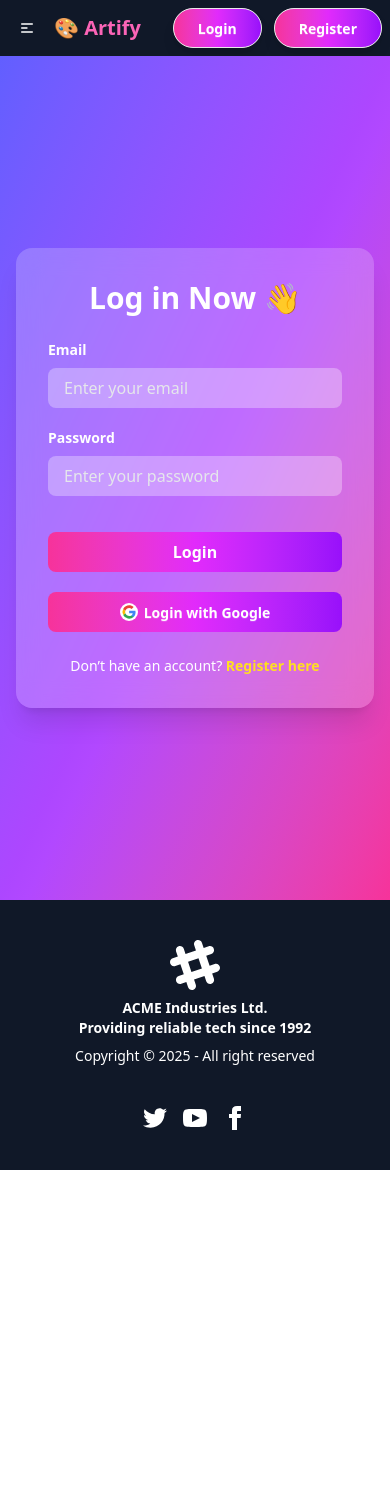
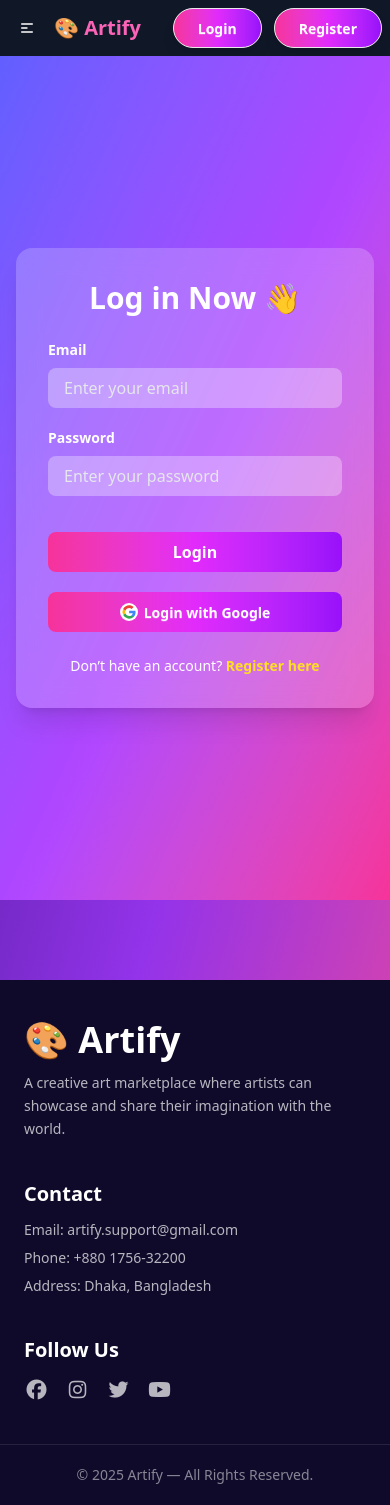
Before and after one commit to With-chomok/Artify-Store-Client, a React (Vite) app: page /login in a window 390 px wide. Before the commit the page ends 1170 px from the top, so only its background shows below. Built offline with nearby package versions, Linux system fonts and the light colour scheme; no server answers.

Commit message:
footer and error page and some page responsive complete

```diff
--- a/package.json
+++ b/package.json
@@ -10,6 +10,7 @@
     "preview": "vite preview"
   },
   "dependencies": {
+    "@fortawesome/fontawesome-free": "^7.1.0",
     "@tailwindcss/vite": "^4.1.17",
     "firebase": "^12.5.0",
     "framer-motion": "^12.23.24",
--- a/src/App.css
+++ b/src/App.css
@@ -49,3 +49,17 @@ body {
     background-position: 0% 50%;
   }
 }
+
+
+/* Soft blob animation inspired by uiverse.io */
+@keyframes blobMove {
+  0% { transform: translate(0px, 0px) scale(1); }
+  33% { transform: translate(12px, -8px) scale(1.03); }
+  66% { transform: translate(-10px, 10px) scale(0.98); }
+  100% { transform: translate(0px, 0px) scale(1); }
+}
+
+.animate-blob {
+  animation: blobMove 8s ease-in-out infinite;
+  will-change: transform;
+}
--- a/src/components/Footer.jsx
+++ b/src/components/Footer.jsx
@@ -1,86 +1,62 @@
-import { FaTwitter, FaInstagram, FaLinkedin } from "react-icons/fa";
-
 const Footer = () => {
   return (
-    // <footer className="bg-gradient-to-br from-indigo-500 via-purple-500 to-pink-500 text-white py-8">
-    //   <div className="max-w-6xl mx-auto px-4 flex flex-col md:flex-row justify-between items-center gap-4">
+    <footer className="w-full bg-[#0f0a2a] text-white pt-10 pb-5 mt-20">
+      <div className="max-w-6xl mx-auto px-6 grid grid-cols-1 sm:grid-cols-2 lg:grid-cols-3 gap-10 items-center">
+        {/* Website Info */}
+        <div>
+          <h2 className="text-4xl font-bold">🎨 Artify</h2>
+          <p className="mt-3 text-white/70 text-sm leading-relaxed">
+            A creative art marketplace where artists can showcase and share
+            their imagination with the world.
+          </p>
+        </div>
 
-    //     {/* Left Section */}
-    //     <div className="text-center md:text-left">
-    //       <h1 className="text-2xl font-bold">Artify</h1>
-    //       <p className="text-sm mt-1">© 2025 Artify. All rights reserved.</p>
-    //       <p className="text-sm mt-1">Contact: info@artify.com</p>
-    //     </div>
+        {/* Contact Info */}
+        <div>
+          <h3 className="text-xl font-semibold mb-3">Contact</h3>
+          <ul className="text-white/70 text-sm space-y-2">
+            <li>Email: artify.support@gmail.com</li>
+            <li>Phone: +880 1756-32200</li>
+            <li>Address: Dhaka, Bangladesh</li>
+          </ul>
+        </div>
 
-    //     {/* Right Section: Social Links */}
-    //     <div className="flex gap-4 text-2xl">
-    //       <a href="https://twitter.com" target="_blank" rel="noopener noreferrer" className="hover:text-yellow-300">
-    //         <FaTwitter />
-    //       </a>
-    //       <a href="https://instagram.com" target="_blank" rel="noopener noreferrer" className="hover:text-yellow-300">
-    //         <FaInstagram />
-    //       </a>
-    //       <a href="https://linkedin.com" target="_blank" rel="noopener noreferrer" className="hover:text-yellow-300">
-    //         <FaLinkedin />
-    //       </a>
-    //     </div>
+        {/* Social Links */}
+        <div>
+          <h3 className="text-xl font-semibold mb-3">Follow Us</h3>
+          <div className="flex items-center gap-4">
+            <a
+              href="https://facebook.com"
+              target="_blank"
+              className="text-white/70 hover:text-white transition text-xl">
+              <i className="fa-brands fa-facebook"></i>
+            </a>
+            <a
+              href="https://instagram.com"
+              target="_blank"
+              className="text-white/70 hover:text-white transition text-xl">
+              <i className="fa-brands fa-instagram"></i>
+            </a>
+            <a
+              href="https://twitter.com"
+              target="_blank"
+              className="text-white/70 hover:text-white transition text-xl">
+              <i className="fa-brands fa-twitter"></i>
+            </a>
+            <a
+              href="https://youtube.com"
+              target="_blank"
+              className="text-white/70 hover:text-white transition text-xl">
+              <i className="fa-brands fa-youtube"></i>
+            </a>
+          </div>
+        </div>
+      </div>
 
-    //   </div>
-    // </footer>
-
-    <footer className="footer footer-horizontal footer-center bg-gray-900  text-white p-10">
-      <aside>
-        <svg
-          width="50"
-          height="50"
-          viewBox="0 0 24 24"
-          xmlns="http://www.w3.org/2000/svg"
-          fillRule="evenodd"
-          clipRule="evenodd"
-          className="inline-block fill-current">
-          <path d="M22.672 15.226l-2.432.811.841 2.515c.33 1.019-.209 2.127-1.23 2.456-1.15.325-2.148-.321-2.463-1.226l-.84-2.518-5.013 1.677.84 2.517c.391 1.203-.434 2.542-1.831 2.542-.88 0-1.601-.564-1.86-1.314l-.842-2.516-2.431.809c-1.135.328-2.145-.317-2.463-1.229-.329-1.018.211-2.127 1.231-2.456l2.432-.809-1.621-4.823-2.432.808c-1.355.384-2.558-.59-2.558-1.839 0-.817.509-1.582 1.327-1.846l2.433-.809-.842-2.515c-.33-1.02.211-2.129 1.232-2.458 1.02-.329 2.13.209 2.461 1.229l.842 2.515 5.011-1.677-.839-2.517c-.403-1.238.484-2.553 1.843-2.553.819 0 1.585.509 1.85 1.326l.841 2.517 2.431-.81c1.02-.33 2.131.211 2.461 1.229.332 1.018-.21 2.126-1.23 2.456l-2.433.809 1.622 4.823 2.433-.809c1.242-.401 2.557.484 2.557 1.838 0 .819-.51 1.583-1.328 1.847m-8.992-6.428l-5.01 1.675 1.619 4.828 5.011-1.674-1.62-4.829z"></path>
-        </svg>
-        <p className="font-bold">
-          ACME Industries Ltd.
-          <br />
-          Providing reliable tech since 1992
-        </p>
-        <p>Copyright © {new Date().getFullYear()} - All right reserved</p>
-      </aside>
-      <nav>
-        <div className="grid grid-flow-col gap-4">
-          <a>
-            <svg
-              xmlns="http://www.w3.org/2000/svg"
-              width="24"
-              height="24"
-              viewBox="0 0 24 24"
-              className="fill-current">
-              <path d="M24 4.557c-.883.392-1.832.656-2.828.775 1.017-.609 1.798-1.574 2.165-2.724-.951.564-2.005.974-3.127 1.195-.897-.957-2.178-1.555-3.594-1.555-3.179 0-5.515 2.966-4.797 6.045-4.091-.205-7.719-2.165-10.148-5.144-1.29 2.213-.669 5.108 1.523 6.574-.806-.026-1.566-.247-2.229-.616-.054 2.281 1.581 4.415 3.949 4.89-.693.188-1.452.232-2.224.084.626 1.956 2.444 3.379 4.6 3.419-2.07 1.623-4.678 2.348-7.29 2.04 2.179 1.397 4.768 2.212 7.548 2.212 9.142 0 14.307-7.721 13.995-14.646.962-.695 1.797-1.562 2.457-2.549z"></path>
-            </svg>
-          </a>
-          <a>
-            <svg
-              xmlns="http://www.w3.org/2000/svg"
-              width="24"
-              height="24"
-              viewBox="0 0 24 24"
-              className="fill-current">
-              <path d="M19.615 3.184c-3.604-.246-11.631-.245-15.23 0-3.897.266-4.356 2.62-4.385 8.816.029 6.185.484 8.549 4.385 8.816 3.6.245 11.626.246 15.23 0 3.897-.266 4.356-2.62 4.385-8.816-.029-6.185-.484-8.549-4.385-8.816zm-10.615 12.816v-8l8 3.993-8 4.007z"></path>
-            </svg>
-          </a>
-          <a>
-            <svg
-              xmlns="http://www.w3.org/2000/svg"
-              width="24"
-              height="24"
-              viewBox="0 0 24 24"
-              className="fill-current">
-              <path d="M9 8h-3v4h3v12h5v-12h3.642l.358-4h-4v-1.667c0-.955.192-1.333 1.115-1.333h2.885v-5h-3.808c-3.596 0-5.192 1.583-5.192 4.615v3.385z"></path>
-            </svg>
-          </a>
-        </div>
-      </nav>
+      {/* Bottom */}
+      <div className="border-t border-white/10 mt-10 pt-5 text-center text-white/50 text-sm">
+        © {new Date().getFullYear()} Artify — All Rights Reserved.
+      </div>
     </footer>
   );
 };
--- a/src/components/Loading.jsx
+++ b/src/components/Loading.jsx
@@ -2,7 +2,7 @@ import React from "react";
 
 const Loading = () => {
   return (
-    <div className="grid grid-cols-1 sm:grid-cols-2 lg:grid-cols-3 gap-8 p-6 m-20">
+    <div className="grid grid-cols-1 sm:grid-cols-2 lg:grid-cols-3 gap-8 p-6 md:m-20">
 
     <div className="flex flex-col gap-4 w-full bg-white/5 p-4 rounded-xl shadow-md">
       <div className="skeleton h-32 w-full"></div>
--- a/src/index.css
+++ b/src/index.css
@@ -1,2 +1,3 @@
 @plugin "daisyui";
 @import "tailwindcss";
+@import "@fortawesome/fontawesome-free/css/all.min.css";
--- a/src/pages/Error.jsx
+++ b/src/pages/Error.jsx
@@ -1,14 +1,19 @@
 import React from "react";
+import { Link } from "react-router";
 
 const Error = () => {
   return (
-    <div className="min-h-screen flex flex-col justify-center items-center  dark:from-gray-800 dark:to-gray-900">
-      <h1 className="text-7xl font-bold text-accent-red mb-4">404 </h1><span>Error</span>
-      <p className="text-2xl text-white dark:text-gray-300 mb-6">
-        Oops! The page you’re looking for doesn’t exist.
+    <div className="min-h-screen flex flex-col justify-center items-center  dark:from-gray-800 dark:to-gray-900 space-y-4">
+      <h2 className="text-3xl md:text-4xl font-bold text-center">
+        Oops! Looks like you're lost.
+      </h2>
+      <p className="text-white/80 text-center leading-relaxed">
+        The page you are looking for does not exist, has been removed, or is
+        temporarily unavailable. You can go back to the homepage or explore some
+        amazing artworks below.
       </p>
       <a
-        href="/home"
+       href="/"
         className="btn w-40 bg-gradient-to-r from-pink-500 via-fuchsia-500 to-purple-600 text-white font-semibold px-4 py-2 rounded-full shadow-md hover:opacity-90 transition">
         Go Home
       </a>
--- a/src/pages/Favorites.jsx
+++ b/src/pages/Favorites.jsx
@@ -8,38 +8,61 @@ const Favorites = () => {
   // Load favorites when page open
   useEffect(() => {
     fetch(`http://localhost:5000/favorites?email=${user.email}`)
-      .then(res => res.json())
-      .then(data => setFavorites(data));
+      .then((res) => res.json())
+      .then((data) => setFavorites(data));
   }, [user.email]);
 
   // Remove favorite item
   const handleUnfavorite = (id) => {
     fetch(`http://localhost:5000/favorites/${id}`, {
-      method: "DELETE"
+      method: "DELETE",
     })
-      .then(res => res.json())
+      .then((res) => res.json())
       .then(() => {
-        setFavorites(favorites.filter(item => item._id !== id));
+        setFavorites(favorites.filter((item) => item._id !== id));
       });
   };
 
   return (
-    <div className="grid grid-cols-1 md:grid-cols-3 gap-6 p-6 m-20">
-      {favorites.map(item => (
-        <div key={item._id} className="bg-white/10 backdrop-blur-lg border border-white/20 p-4 rounded-xl shadow-xl transition duration-700 hover:scale-105">
-          <img src={item.image} className="w-full h-56 object-cover rounded" />
-          <h2 className="text-xl font-bold mt-2">{item.title}</h2>
-          <p>{item.artist}</p>
+    <div className="min-h-screen px-4 md:px-10 lg:px-20 py-16 text-white">
+      <h1 className="text-3xl md:text-4xl font-bold mb-10 text-center">
+         My Favorite Artworks
+      </h1>
+
+      <div
+        className="grid grid-cols-1 sm:grid-cols-2 lg:grid-cols-3 xl:grid-cols-4 gap-6 md:gap-10">
+        {favorites.map((item) => (
+          <div
+            key={item._id}
+            className="bg-white/10 backdrop-blur-lg border border-white/20 p-4 rounded-xl
+              shadow-xl transition duration-700 hover:scale-105">
+            <img
+              src={item.image}
+              className="w-full h-56 object-cover rounded-lg"
+            />
+
+            <h2 className="text-xl font-bold mt-3">{item.title}</h2>
+            <p className="opacity-80 text-sm">Artist: {item.artist}</p>
 
             <button
               onClick={() => handleUnfavorite(item._id)}
-            className="w-full bg-gradient-to-r from-red-900 via-red-500 to-purple-600 text-white font-semibold px-4 py-2 rounded-full shadow-md hover:opacity-90 transition mt-4"
-          >
+              className="w-full bg-gradient-to-r
+                from-red-900 via-red-500 to-purple-600
+                text-white font-semibold px-4 py-2 rounded-full
+                shadow-md hover:opacity-90 transition mt-4">
               Remove from Favorites
             </button>
           </div>
         ))}
       </div>
+
+      {/* If no items */}
+      {favorites.length === 0 && (
+        <p className="text-center text-gray-300 mt-10 text-lg">
+          You have no favorite artworks yet...
+        </p>
+      )}
+    </div>
   );
 };
 
```
Also changed, not shown: 1 other file (tests, documents, lock files or other folders). Lines whose indentation alone changed are shown as unchanged.
